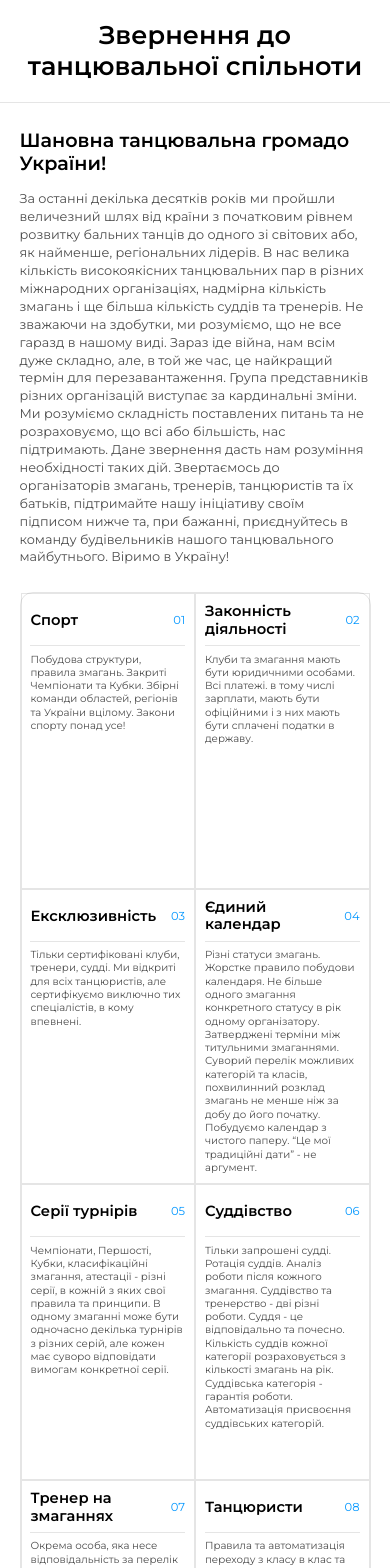
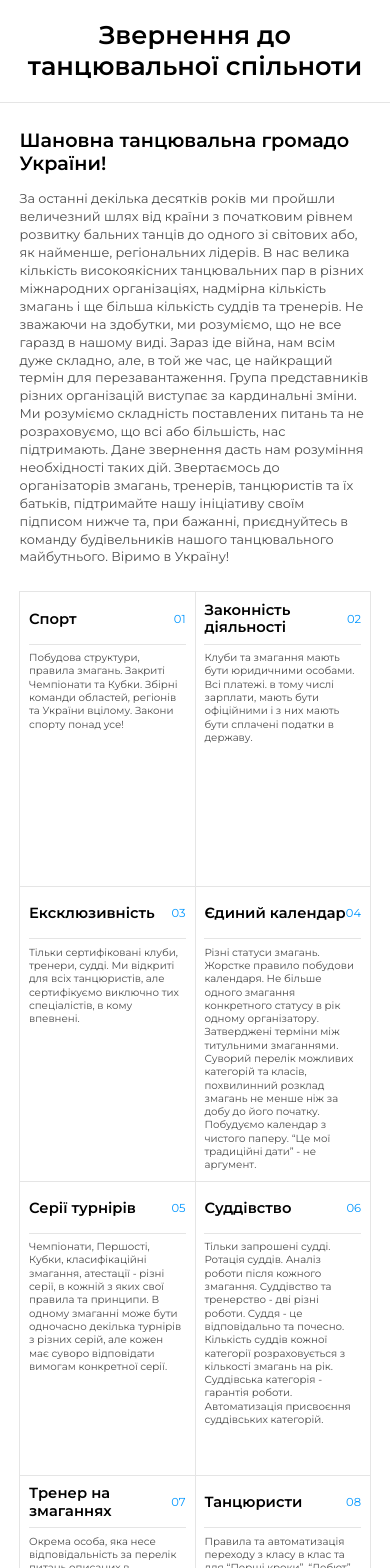
Before and after one commit to Guntyk/dance-feedback-page, a React (Create React App) app: page / in a window 390 px wide. Shown: the top 1568 px of the page. Built offline with nearby package versions, Linux system fonts and the light colour scheme.

Commit message:
Final Visual Change

```diff
--- a/src/components/Changes/Changes.css
+++ b/src/components/Changes/Changes.css
@@ -9,7 +9,7 @@
 
 .changes-mark {
   padding: 1em;
-  border: 1px solid rgba(0, 0, 0, 0.1);
+  border: 1px solid rgb(229, 229, 229);
 }
 
 .mark-title {
@@ -36,19 +36,10 @@
 @media (max-width: 580px) {
   .changes {
     gap: 0;
-    border-radius: 1em;
-    border: 1px solid rgba(0, 0, 0, 0.1);
   }
   .changes-mark {
+    margin: -0.5px;
     padding: 0.7em;
-    border-radius: 0;
-    box-shadow: none;
-  }
-  .changes-mark:nth-child(odd) {
-    border-right: 1px solid rgba(0, 0, 0, 0.1);
-  }
-  .changes-mark:not(:nth-child(7), :nth-child(8)) {
-    border-bottom: 1px solid rgba(0, 0, 0, 0.1);
   }
   .mark-title {
     min-height: 2.8em;
```
